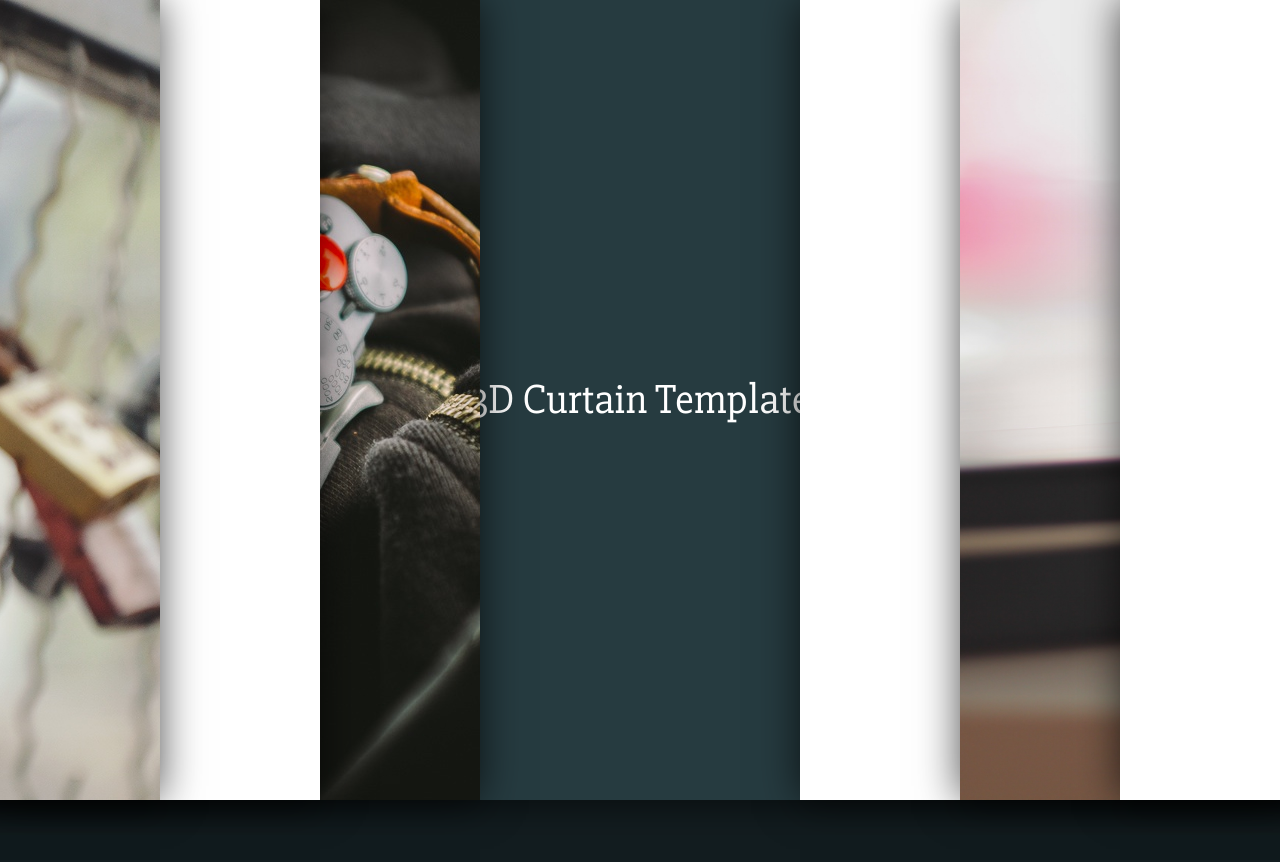
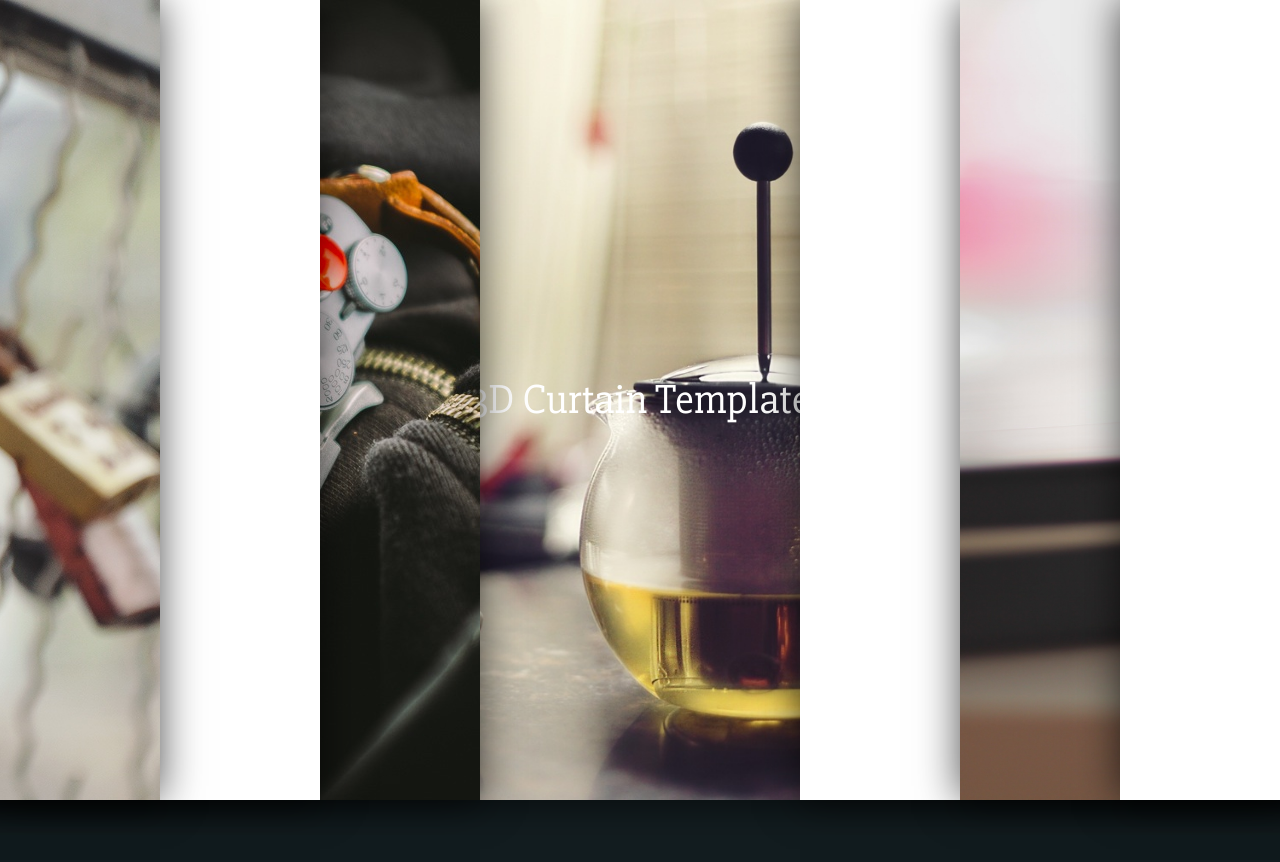
Before and after one commit to Osuka-Andala/euphoria, a plain HTML site: page 3dtemplate.html in a window 1280 px wide. Shown: the top 862 px of the page. Drawn offline with Linux system fonts and the light colour scheme.

Commit message:
Added new background image

```diff
--- a/template/css/style.css
+++ b/template/css/style.css
@@ -91,6 +91,8 @@ Main Components
   visibility: visible;
   height: 100vh;
   background-color: #263b40;
+  background-image: url("../img/teatime.jpg");
+  background-size: cover;
 }
 @media only screen and (min-width: 1170px) {
   .cd-block {
```
